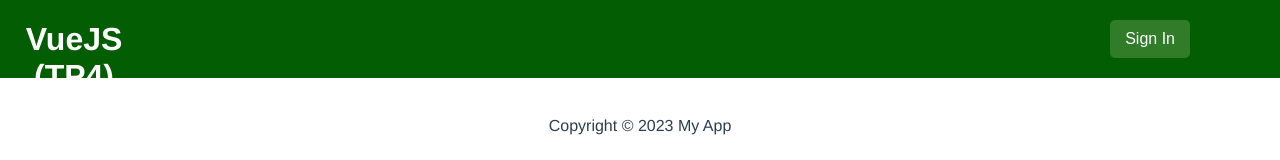
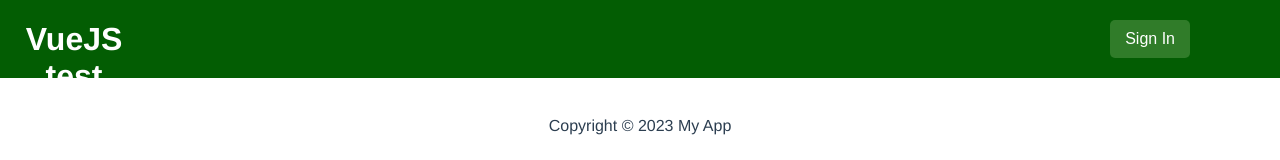
Before and after one commit to Clement-Besnard/MicrosoftMails, a Vue app: page / in a window 1280 px wide. Shown: the top 160 px of the page. Built offline with nearby package versions, Linux system fonts and the light colour scheme.

Commit message:
vuejs test

```diff
--- a/src/components/BaseLayout.vue
+++ b/src/components/BaseLayout.vue
@@ -1,7 +1,7 @@
 <template>
   <div>
     <header>
-      <h1>VueJS (TP4)</h1>
+      <h1>VueJS test</h1>
     </header>
 
     <main>
```
